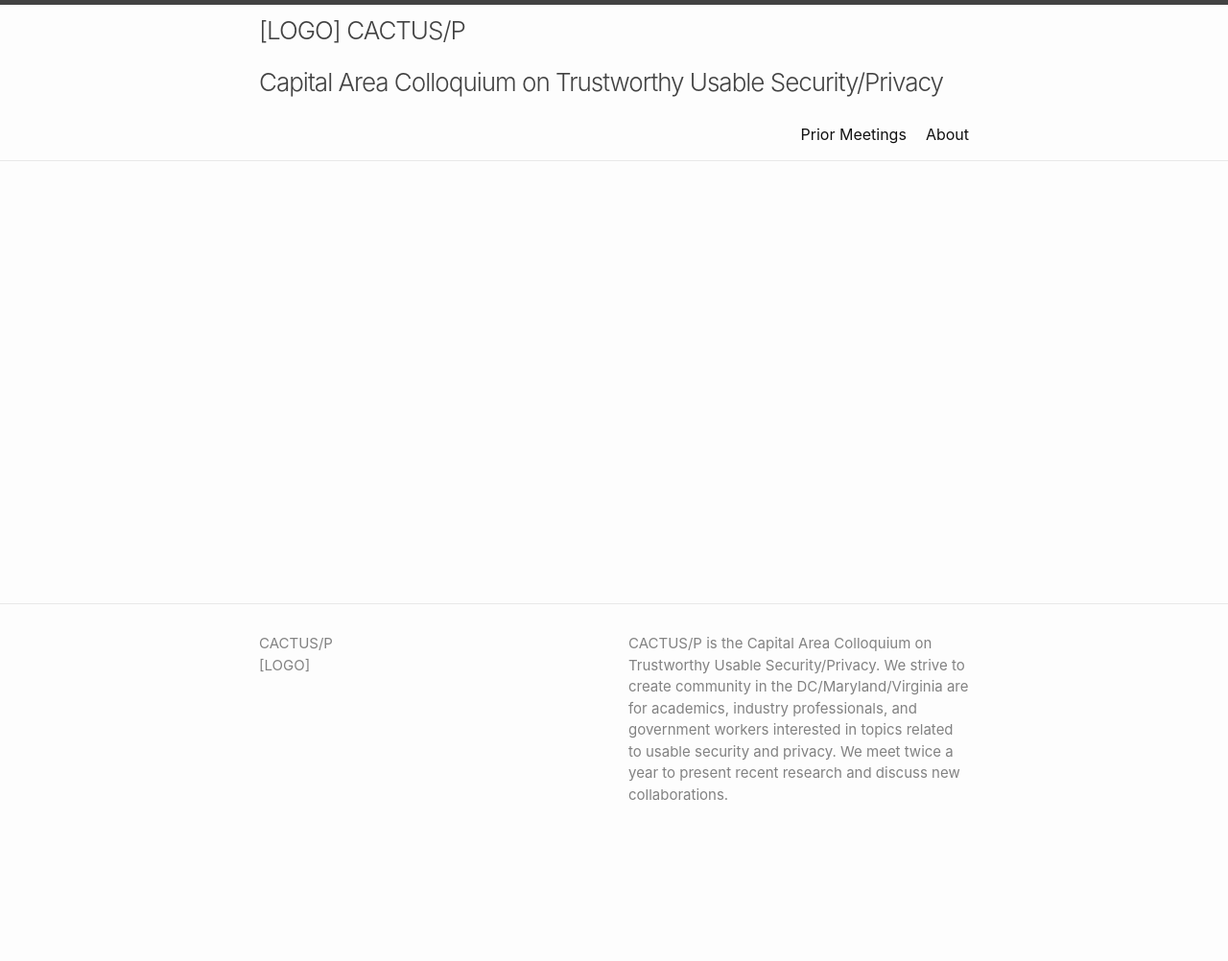
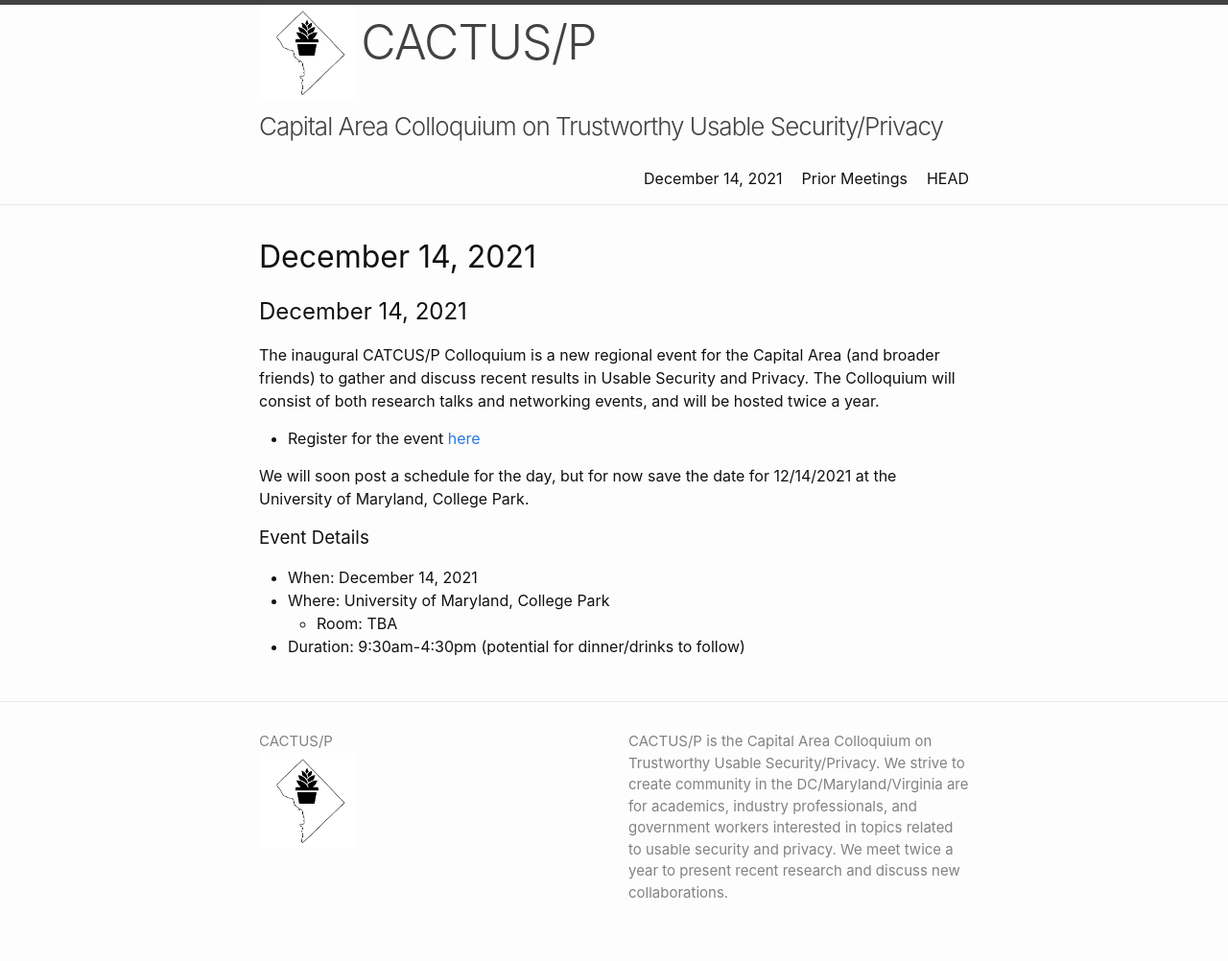
Before and after one commit to CACTUS-Colloquium/CACTUS-Colloquium.github.io, a Jekyll site: the page built from index.md, in a window 1280 px wide. Shown: the whole page at 96% size. Built offline with Jekyll 4.4.1, drawn with Linux system fonts in a browser that asks for light colours; our own code applies the rules of GitHub Pages for plain Markdown files; before the commit the page ends 900 px from its top, so only the background shows below that.

Commit message:
updating the website

```diff
--- a/_config.yml
+++ b/_config.yml
@@ -1,5 +1,5 @@
 title: >
-  [LOGO] CACTUS/P <br>
+  <img src="/images/cactus-p-logo.png" width="100px" height="100px"> <span style="font-size:50px">CACTUS/P</span><br>
   Capital Area Colloquium on Trustworthy Usable Security/Privacy
 author:
   name: CACTUS/P
@@ -49,8 +49,8 @@ minima:
 # If you want to link only specific pages in your header, uncomment
 # this and add the path to the pages in order as they should show up
 header_pages:
-  - prior.md
-  - about.md
+#  - prior.md
+#  - about.md
 
 # Build settings
 theme: minima
--- a/_includes/footer.html
+++ b/_includes/footer.html
@@ -25,7 +25,7 @@
           {% if site.author.email -%}
             <li><a class="u-email" href="mailto:{{ site.author.email }}">{{ site.author.email }}</a></li>
             {%- endif %}
-            <li> [LOGO]
+            <li> <img src="/images/cactus-p-logo.png" width="100px" height="100px"></li>
         </ul>
       {%- endif %}
       </div>
--- a/index.md
+++ b/index.md
@@ -1,9 +1,19 @@
 ---
-#
-# By default, content added below the "---" mark will appear in the home page
-# between the top bar and the list of recent posts.
-# To change the home page layout, edit the _layouts/home.html file.
-# See: https://jekyllrb.com/docs/themes/#overriding-theme-defaults
-#
 layout: home
 ---
+
+## December 14, 2021
+
+The inaugural CATCUS/P Colloquium is a new regional event for the Capital Area (and broader friends) to gather and discuss recent results in Usable Security and Privacy. The Colloquium will consist of both research talks and networking events, and will be hosted twice a year.
+
+* Register for the event [here](https://go.umd.edu/cactus-f21)
+
+We will soon post a schedule for the day, but for now save the date for 12/14/2021 at the University of Maryland, College Park.
+
+
+### Event Details
+
+* When: December 14, 2021
+* Where: University of Maryland, College Park
+  * Room: TBA
+* Duration: 9:30am-4:30pm (potential for dinner/drinks to follow)
```
Also changed, not shown: about.md (deleted, +0 -7 lines), prior.md (+2 -2 lines), images/cactus-p-logo.png (added).
